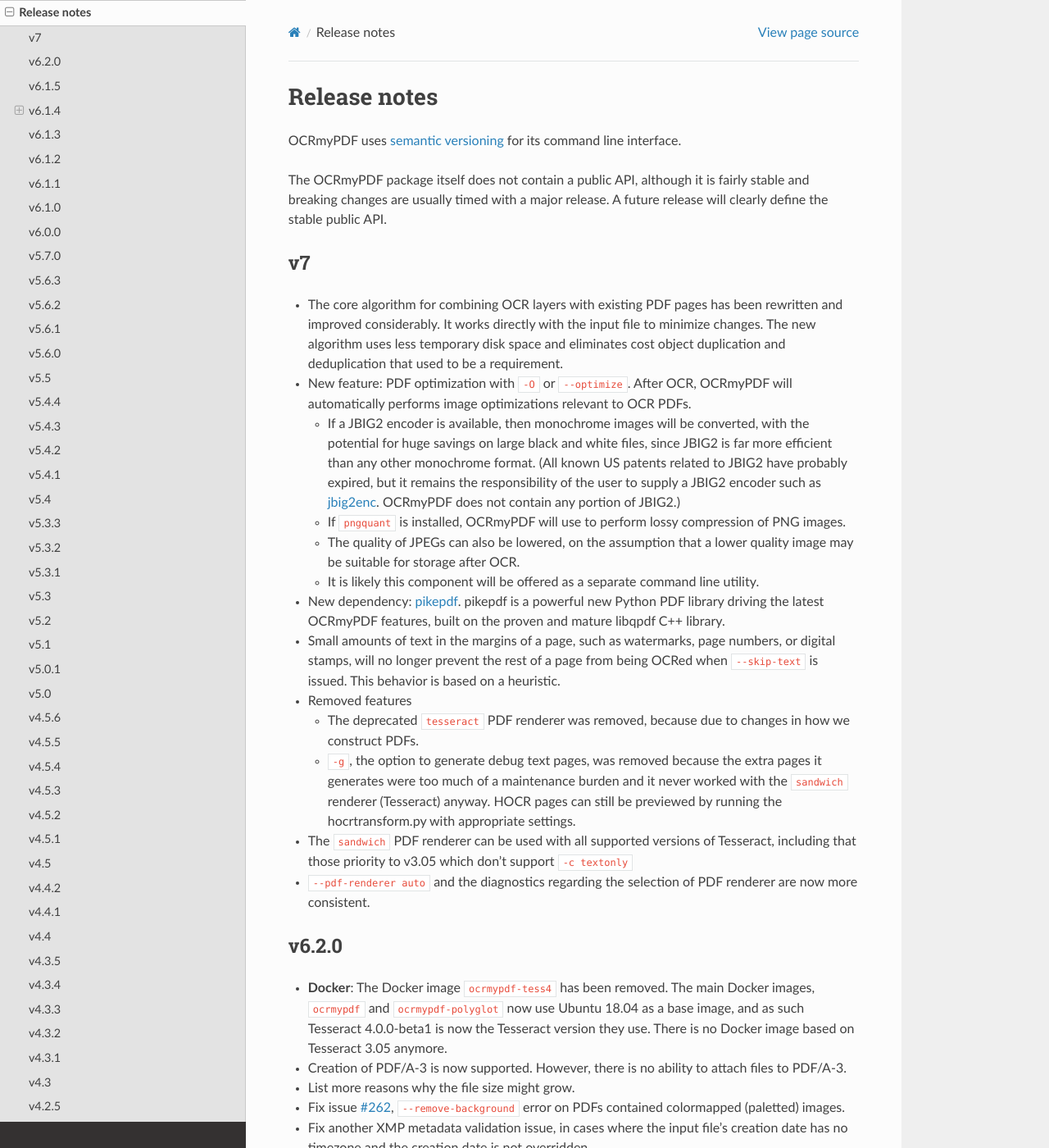
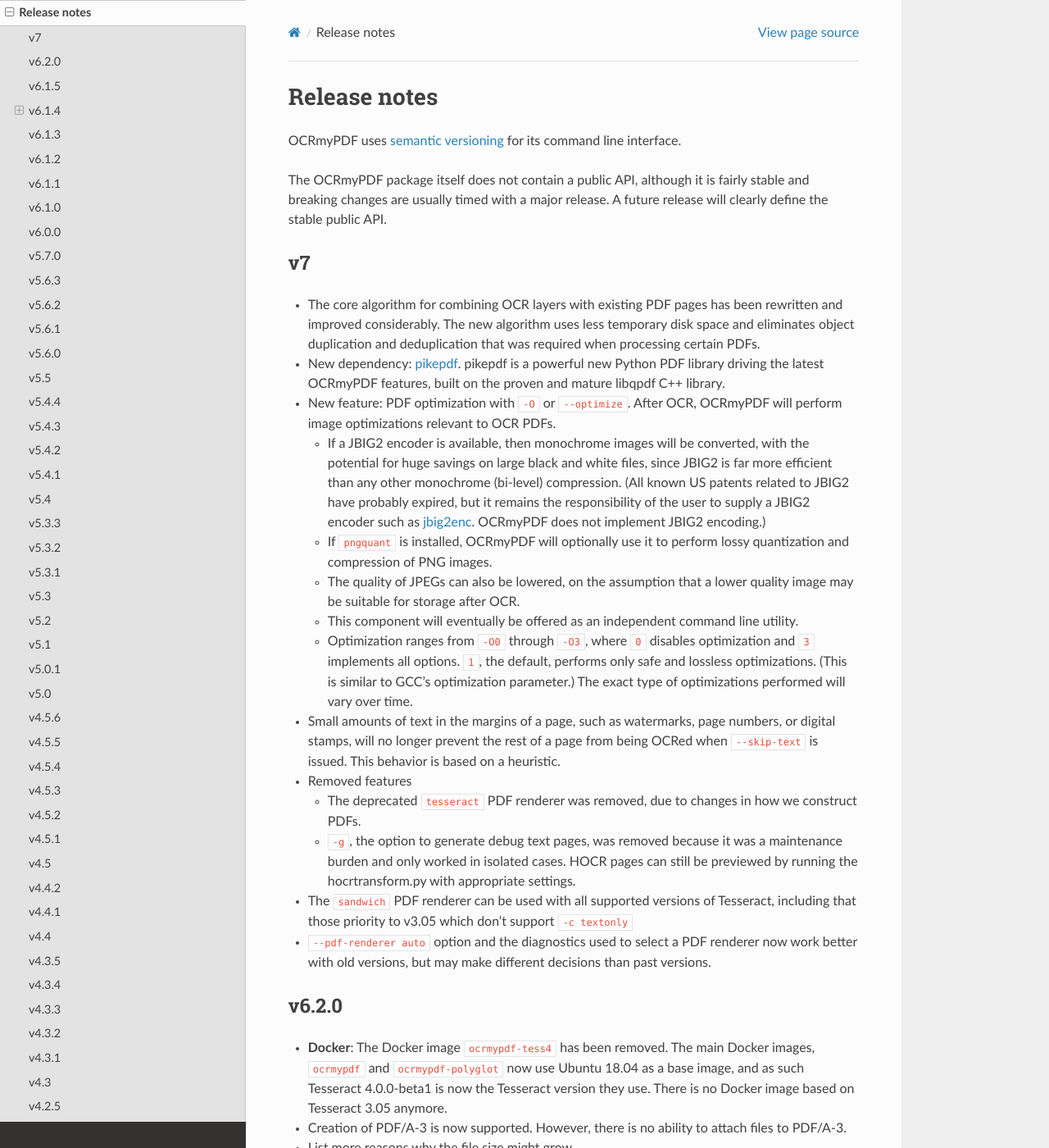
Before and after one commit to Felix-Brandstetter/Projektpraktikum-Realisierung-innovativer-Dienste, a Sphinx documentation site: the page built from docs/release_notes.rst, in a window 1280 px wide and 1400 px high. Shown: the whole window at 82% size. Built offline with Sphinx 7.4.7 and the Read the Docs theme 2.0.0, drawn with Linux system fonts in a browser that asks for light colours; pages that are not in the unit, such as notebooks, are missing from menus.

Commit message:
Tweak release notes

```diff
--- a/docs/release_notes.rst
+++ b/docs/release_notes.rst
@@ -13,31 +13,33 @@
 v7
 --
 
--   The core algorithm for combining OCR layers with existing PDF pages has been rewritten and improved considerably.  It works directly with the input file to minimize changes.  The new algorithm uses less temporary disk space and eliminates cost object duplication and deduplication that used to be a requirement.
+-   The core algorithm for combining OCR layers with existing PDF pages has been rewritten and improved considerably.  The new algorithm uses less temporary disk space and eliminates object duplication and deduplication that was required when processing certain PDFs.
 
--   New feature: PDF optimization with ``-O`` or ``--optimize``.  After OCR, OCRmyPDF will automatically performs image optimizations relevant to OCR PDFs.
+-   New dependency: `pikepdf <https://github.com/pikepdf>`_. pikepdf is a  powerful new Python PDF library driving the latest OCRmyPDF features, built on the proven and mature libqpdf C++ library.
 
-    +   If a JBIG2 encoder is available, then monochrome images will be converted, with the potential for huge savings on large black and white files, since JBIG2 is far more efficient than any other monochrome format. (All known US patents related to JBIG2 have probably expired, but it remains the responsibility of the user to supply a JBIG2 encoder such as `jbig2enc <https://github.com/agl/jbig2enc>`_. OCRmyPDF does not contain any portion of JBIG2.)
+-   New feature: PDF optimization with ``-O`` or ``--optimize``.  After OCR, OCRmyPDF will perform image optimizations relevant to OCR PDFs.
 
-    +   If ``pngquant`` is installed, OCRmyPDF will use to perform lossy compression of PNG images.
+    +   If a JBIG2 encoder is available, then monochrome images will be converted, with the potential for huge savings on large black and white files, since JBIG2 is far more efficient than any other monochrome (bi-level) compression. (All known US patents related to JBIG2 have probably expired, but it remains the responsibility of the user to supply a JBIG2 encoder such as `jbig2enc <https://github.com/agl/jbig2enc>`_. OCRmyPDF does not implement JBIG2 encoding.)
+
+    +   If ``pngquant`` is installed, OCRmyPDF will optionally use it to perform lossy quantization and compression of PNG images.
 
     +   The quality of JPEGs can also be lowered, on the assumption that a lower quality image may be suitable for storage after OCR.
 
-    +   It is likely this component will be offered as a separate command line utility.
+    +   This component will eventually be offered as an independent command line utility.
 
--   New dependency: `pikepdf <https://github.com/pikepdf>`_. pikepdf is a  powerful new Python PDF library driving the latest OCRmyPDF features, built on the proven and mature libqpdf C++ library.
+    +   Optimization ranges from ``-O0`` through ``-O3``, where ``0`` disables optimization and ``3`` implements all options. ``1``, the default, performs only safe and lossless optimizations. (This is similar to GCC's optimization parameter.) The exact type of optimizations performed will vary over time.
 
 -   Small amounts of text in the margins of a page, such as watermarks, page numbers, or digital stamps, will no longer prevent the rest of a page from being OCRed when ``--skip-text`` is issued. This behavior is based on a heuristic.
 
 -   Removed features
 
-    +   The deprecated ``tesseract`` PDF renderer was removed, because due to changes in how we construct PDFs.
+    +   The deprecated ``tesseract`` PDF renderer was removed, due to changes in how we construct PDFs.
 
-    +   ``-g``, the option to generate debug text pages, was removed because the extra pages it generates were too much of a maintenance burden and it never worked with the ``sandwich`` renderer (Tesseract) anyway. HOCR pages can still be previewed by running the hocrtransform.py with appropriate settings.
+    +   ``-g``, the option to generate debug text pages, was removed because it was a maintenance burden and only worked in isolated cases. HOCR pages can still be previewed by running the hocrtransform.py with appropriate settings.
 
 -   The ``sandwich`` PDF renderer can be used with all supported versions of Tesseract, including that those priority to v3.05 which don't support ``-c textonly``
 
--   ``--pdf-renderer auto`` and the diagnostics regarding the selection of PDF renderer are now more consistent.
+-   ``--pdf-renderer auto`` option and the diagnostics used to select a PDF renderer now work better with old versions, but may make different decisions than past versions.
 
 
 v6.2.0
```
